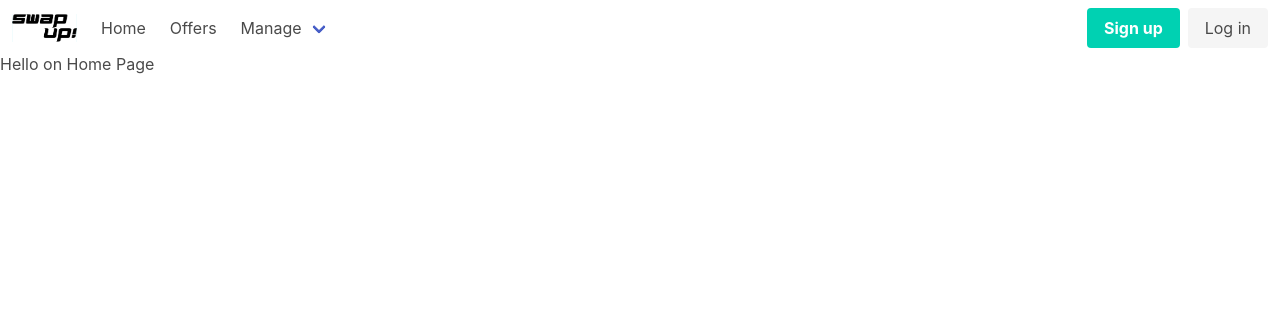
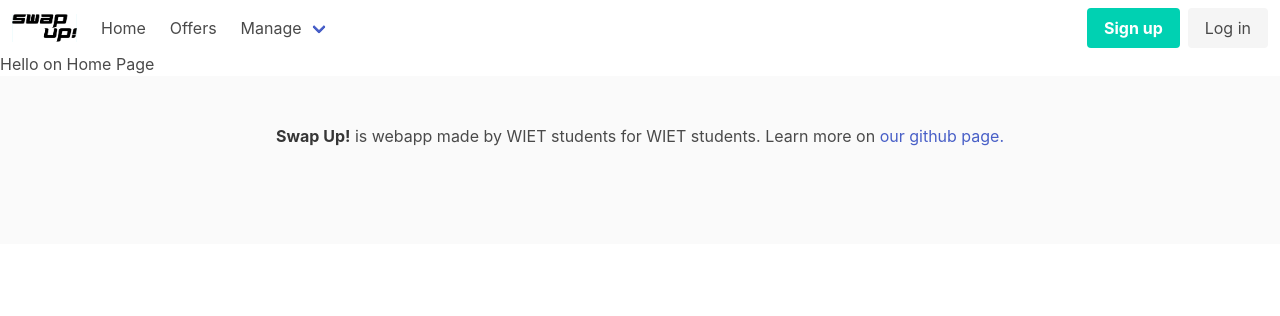
Before and after one commit to wsrtka/SwapUp, a Django app: page / in a window 1280 px wide. Shown: the top 316 px of the page. Run offline with Django 3.2, Linux system fonts and the light colour scheme.

Commit message:
add footer

```diff
--- a/swap_up/exchange/templates/base.html
+++ b/swap_up/exchange/templates/base.html
@@ -68,7 +68,11 @@
 {% block content %}
 {% endblock %}
 
-<!-- wstaw stopkę tutaj -->
+<footer class="footer">
+    <div class="content has-text-centered">
+        <strong>Swap Up!</strong> is webapp made by WIET students for WIET students. Learn more on <a href="https://github.com/wsrtka/SwapUp">our github page.</a>
+    </div>
+</footer>
 
 {% endblock body %}
 </html>
```
